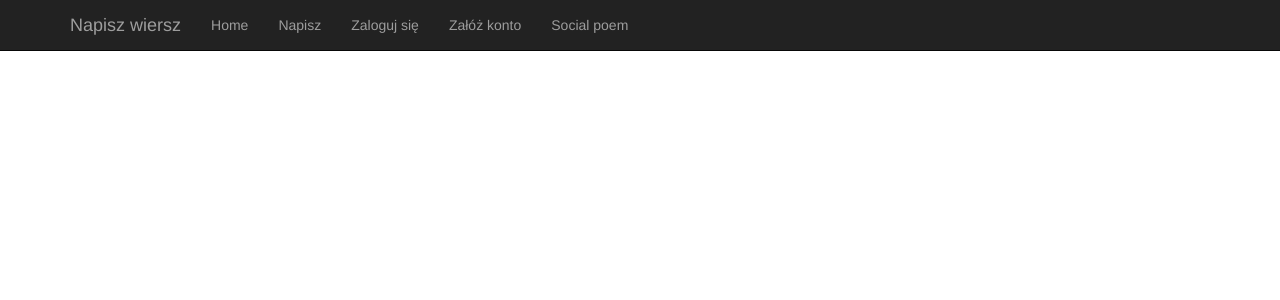
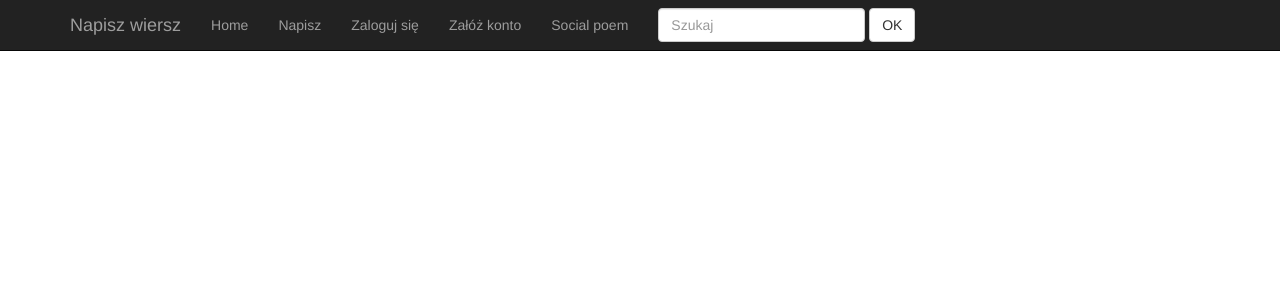
Before and after one commit to bartlomiejch/portal_of_poems, a Django app: template templates/base.html in a window 1280 px wide. Shown: the top 300 px of the page. Run offline with Django 3.2, Linux system fonts and the light colour scheme; the template is opened without the code that fills it, so the values that code supplies are empty; some libraries are stand-ins or nearby versions.

Commit message:
Update base.html

```diff
--- a/templates/base.html
+++ b/templates/base.html
@@ -26,17 +26,22 @@
         </div>
         <div class="collapse navbar-collapse">
           <ul class="nav navbar-nav">
-            <li><a href="{%  url 'poems.views.poems'  %}">Home</a></li>
+			<li><a href="{%  url 'poems.views.poems'  %}">Home</a></li>
             <li><a href="{%  url 'poems.views.create'  %}">Napisz</a></li>
-            <li><a href="{%  url 'pensjonat.views.login'  %}">Zaloguj się</a></li>
-            <li><a href="{%  url 'pensjonat.views.register_user'  %}">Załóż konto</a></li>
+            <li><a href="{%  url 'clouds.views.login'  %}">Zaloguj się</a></li>
+            <li><a href="{%  url 'clouds.views.register_user'  %}">Załóż konto</a></li>
             <li><a href="{%  url 'poems.views.social_poem'  %}">Social poem</a></li>
+              <form class="navbar-form navbar-left" role="search">
+                <div class="form-group">
+                <input type="text" class="form-control" placeholder="Szukaj">
+                </div>
+                <button type="submit" class="btn btn-default">OK</button>
+             </form>
             <!--<li><a href="#contact">Kontakt</a></li>-->
           </ul>
         </div><!-- /.nav-collapse -->
       </div><!-- /.container -->
     </div><!-- /.navbar -->
-
     <div class='container'>
     	{%  block content  %}
 
```
